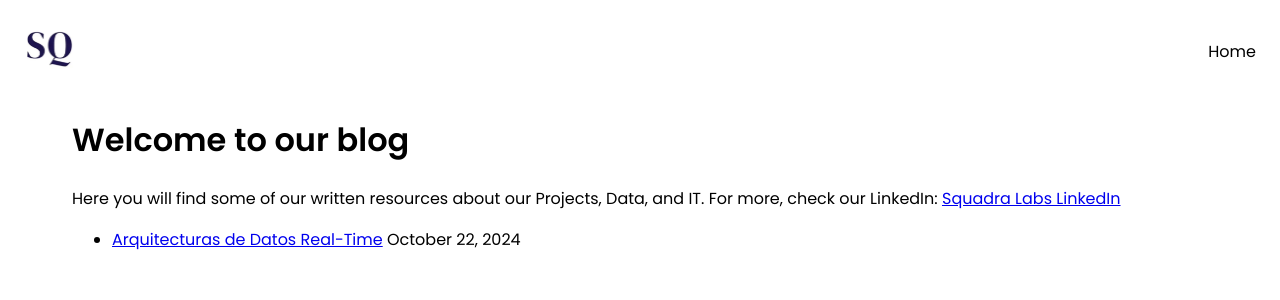
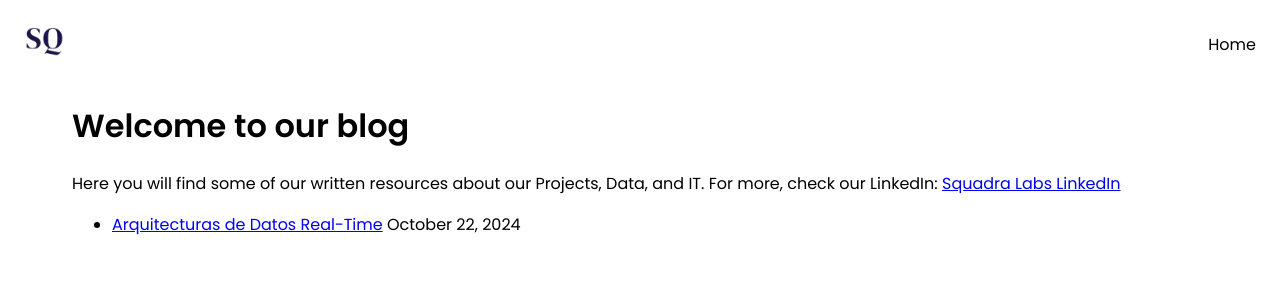
Before and after one commit to squadralabs/squadralabs.github.io, a Jekyll site: the page built from blog.html, in a window 1280 px wide. Shown: the top 300 px of the page. Built offline with Jekyll 4.4.1, drawn with Linux system fonts in a browser that asks for light colours.

Commit message:
Update custom-header.css

```diff
--- a/assets/css/custom-header.css
+++ b/assets/css/custom-header.css
@@ -1,12 +1,9 @@
 /* ------------------ Navbar ------------------ */
 .navbar {
-  padding: 0.70em 0 !important; /* Reducir el padding vertical para disminuir la altura */
+  padding: 0.50em 0 !important; /* Reducir el padding vertical para disminuir la altura */
   background-color: #FFFFFF; /* Fondo blanco para el navbar */
   color: black; /* Texto del navbar en negro */
   z-index: 10; /* Asegura que la navbar esté sobre el contenido */
-  margin: 0;
-  min-height: 50px; /* Agrega un mínimo para controlar su altura */
-
 }
 
 .navbar .container {
@@ -15,7 +12,6 @@
   align-items: center;
   margin: 0; /* Asegúrate de que no haya margen adicional */
   padding: 0; /* Elimina cualquier padding adicional en el contenedor */
-
 }
 
 
@@ -91,3 +87,11 @@ main, section {
   margin-right: -50vw; /* Evita márgenes */
   height: auto; /* Mantiene las proporciones correctas */
 }
+
+/* ------------------ Ajustes del Logo en el Navbar ------------------ */
+.navbar-brand img {
+  width: 40px; /* Tamaño del logo */
+  height: auto; /* Mantiene la proporción correcta */
+  margin-top: 0; /* Elimina cualquier margen superior */
+  padding-top: 0; /* Elimina cualquier padding superior */
+}
```
